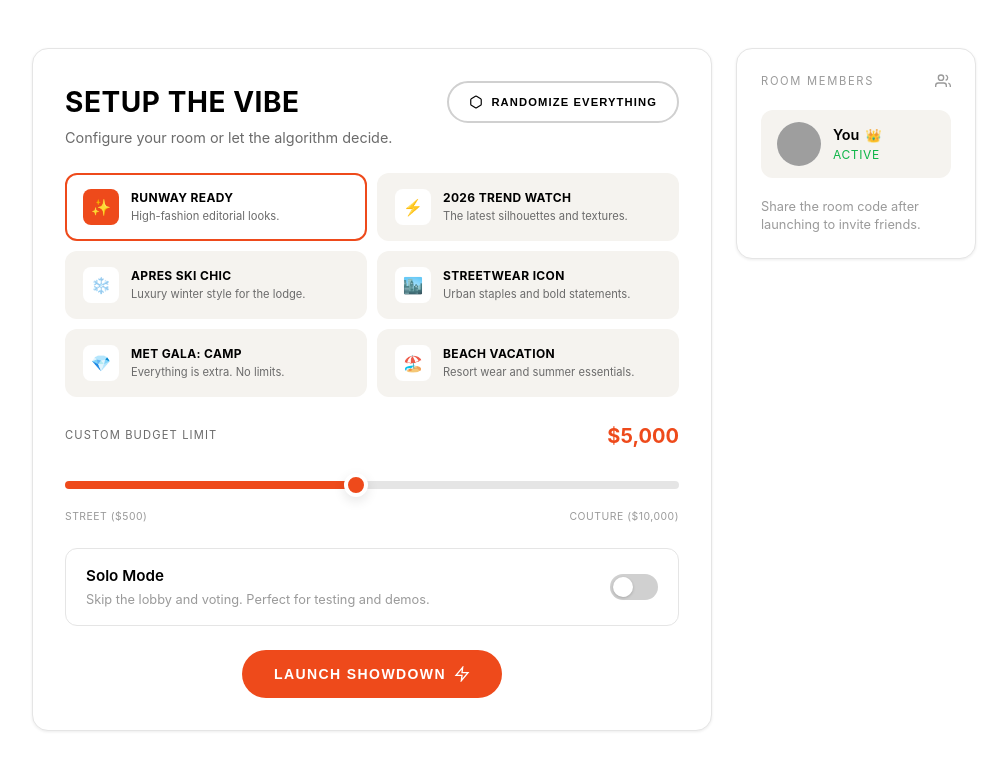
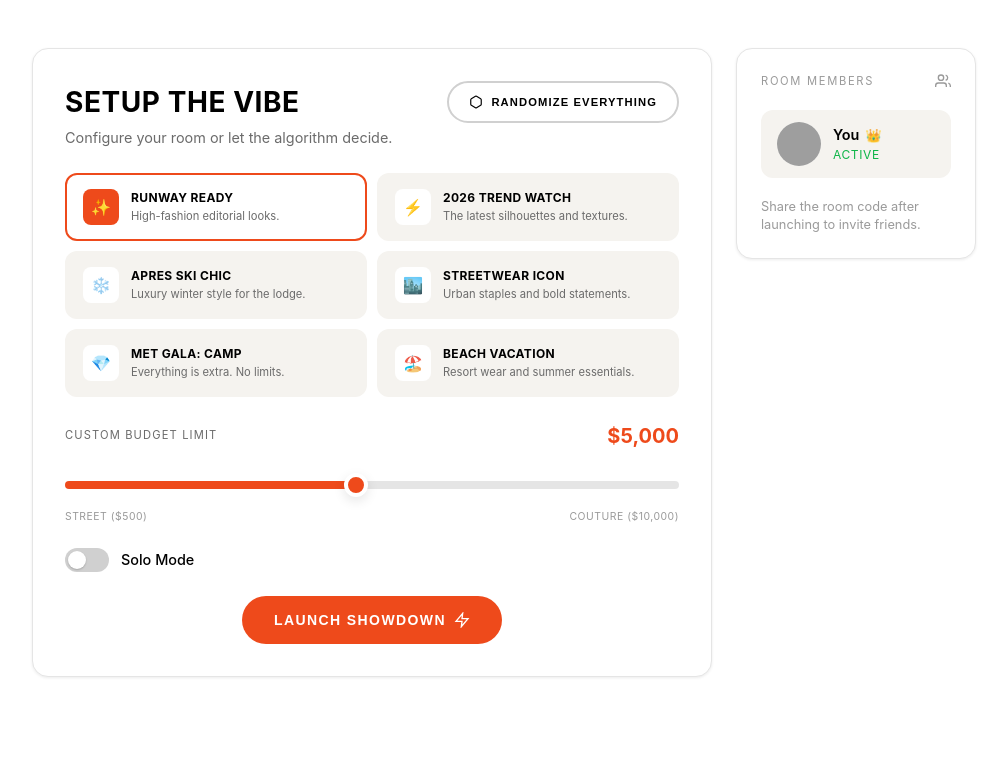
Before and after one commit to Tyrrnien81/Shopbop-Showdown, a React (Vite) app in the folder frontend/: page /create in a window 1280 px wide. Shown: the top 770 px of the page, without its empty margins (136-1143 px from the left). Built offline with nearby package versions, Linux system fonts and the light colour scheme; grey boxes are pictures that could not be loaded.

Commit message:
Simplify solo mode toggle UI

```diff
--- a/frontend/src/pages/CreateGame.jsx
+++ b/frontend/src/pages/CreateGame.jsx
@@ -130,30 +130,19 @@ function CreateGame() {
           </div>
 
           {/* Solo Mode Toggle */}
-          <div className="solo-mode-section" style={{
+          <div style={{
             display: 'flex',
             alignItems: 'center',
-            justifyContent: 'space-between',
-            padding: '16px 20px',
-            background: formData.singlePlayer ? 'rgba(238, 74, 27, 0.08)' : 'var(--bg-card)',
-            border: `1px solid ${formData.singlePlayer ? 'var(--primary-orange)' : 'var(--border-light)'}`,
-            borderRadius: 'var(--radius-md)',
+            gap: '12px',
             marginBottom: '24px',
-            transition: 'all 0.2s',
           }}>
-            <div>
-              <div style={{ fontWeight: 600, fontSize: '0.95rem' }}>Solo Mode</div>
-              <div style={{ color: 'var(--text-light)', fontSize: '0.8rem', marginTop: '2px' }}>
-                Skip the lobby and voting. Perfect for testing and demos.
-              </div>
-            </div>
             <button
               type="button"
               onClick={() => setFormData(prev => ({ ...prev, singlePlayer: !prev.singlePlayer }))}
               style={{
-                width: '48px',
-                height: '26px',
-                borderRadius: '13px',
+                width: '44px',
+                height: '24px',
+                borderRadius: '12px',
                 border: 'none',
                 background: formData.singlePlayer ? 'var(--primary-orange)' : 'var(--border-medium)',
                 position: 'relative',
@@ -163,17 +152,20 @@ function CreateGame() {
               }}
             >
               <div style={{
-                width: '20px',
-                height: '20px',
+                width: '18px',
+                height: '18px',
                 borderRadius: '50%',
                 background: 'white',
                 position: 'absolute',
                 top: '3px',
-                left: formData.singlePlayer ? '25px' : '3px',
+                left: formData.singlePlayer ? '23px' : '3px',
                 transition: 'left 0.2s',
-                boxShadow: '0 1px 3px rgba(0,0,0,0.2)',
+                boxShadow: '0 1px 2px rgba(0,0,0,0.2)',
               }} />
             </button>
+            <span style={{ fontSize: '0.9rem', color: 'var(--text-dark)', fontWeight: 500 }}>
+              Solo Mode
+            </span>
           </div>
 
           {/* Launch Button */}
```
